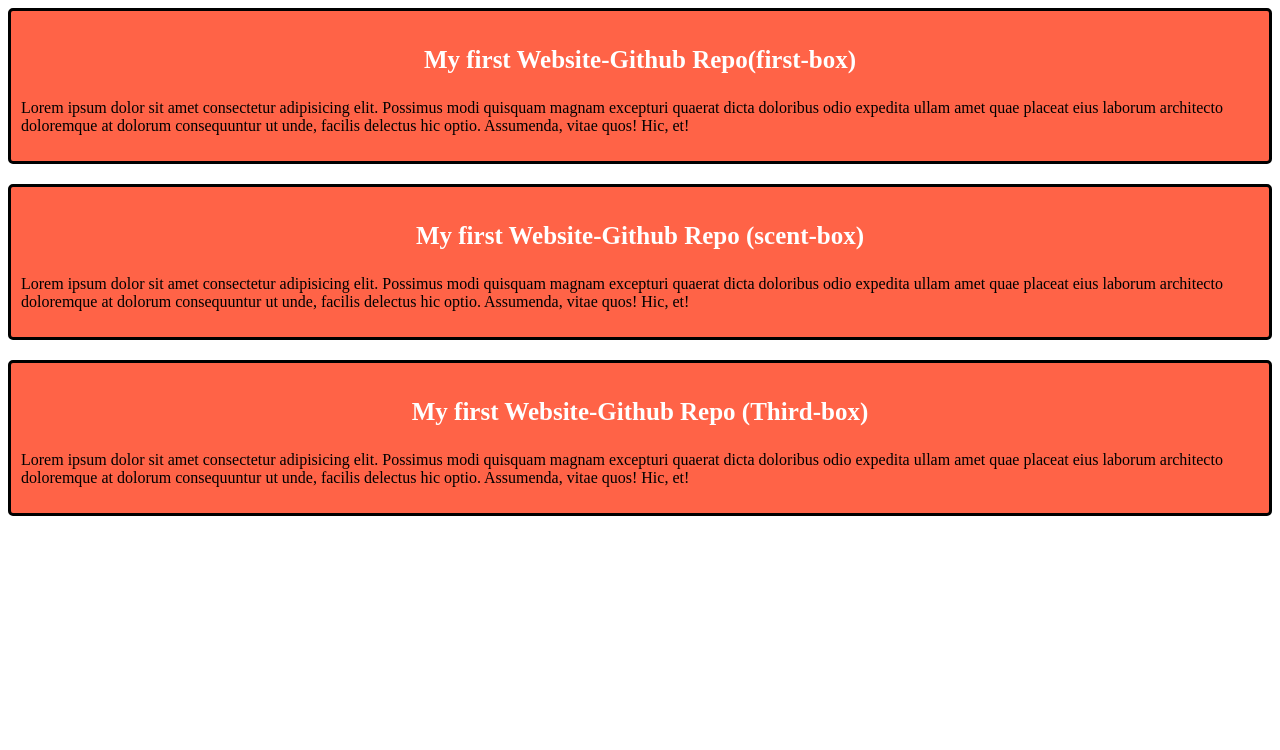
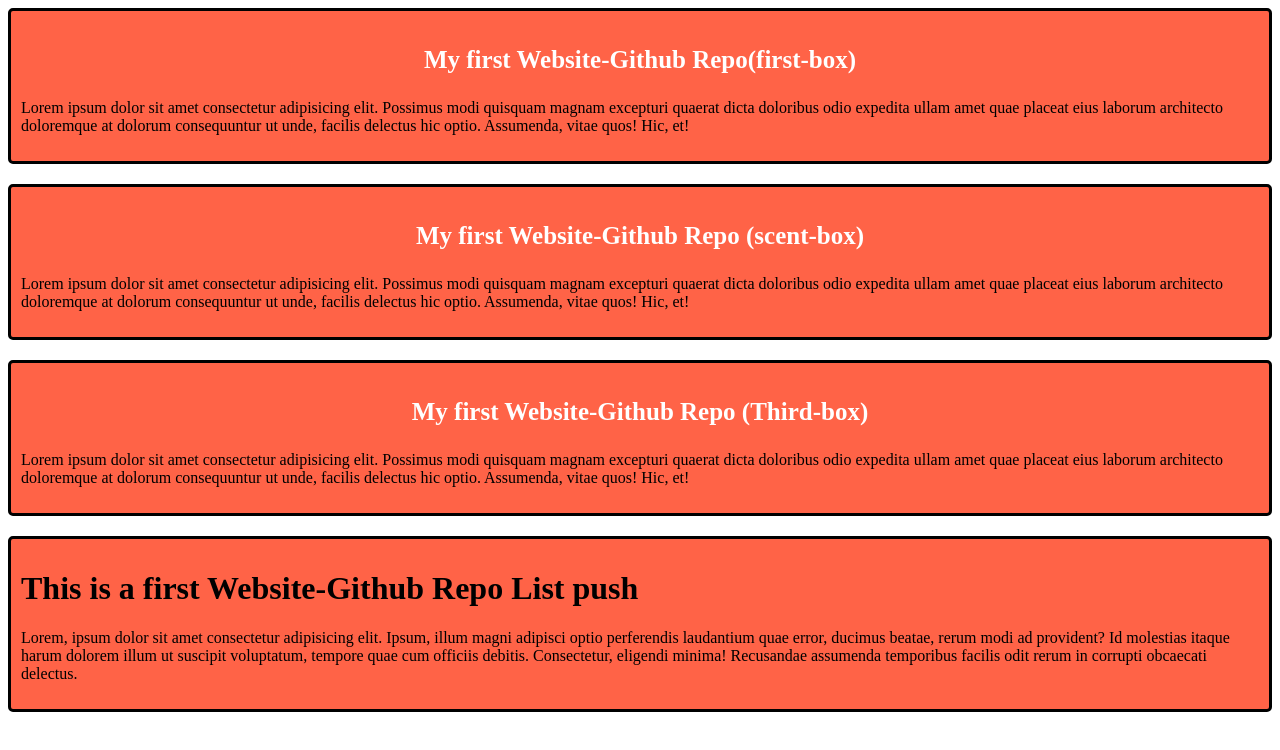
Before and after one commit to mehediprogrammar/my-website-repo, a plain HTML site: page index.html in a window 1280 px wide. Drawn offline with Linux system fonts and the light colour scheme.

Commit message:
added first list commit

```diff
--- a/index.html
+++ b/index.html
@@ -19,5 +19,9 @@
         <h3 class="My">My first Website-Github Repo (Third-box)</h3>
         <p>Lorem ipsum dolor sit amet consectetur adipisicing elit. Possimus modi quisquam magnam excepturi quaerat dicta doloribus odio expedita ullam amet quae placeat eius laborum architecto doloremque at dolorum consequuntur ut unde, facilis delectus hic optio. Assumenda, vitae quos! Hic, et!</p>
      </div>
+     <div>
+        <h1>This is a first Website-Github Repo List push</h1>
+        <p>Lorem, ipsum dolor sit amet consectetur adipisicing elit. Ipsum, illum magni adipisci optio perferendis laudantium quae error, ducimus beatae, rerum modi ad provident? Id molestias itaque harum dolorem illum ut suscipit voluptatum, tempore quae cum officiis debitis. Consectetur, eligendi minima! Recusandae assumenda temporibus facilis odit rerum in corrupti obcaecati delectus.</p>
+     </div>
 </body>
 </html>
```
